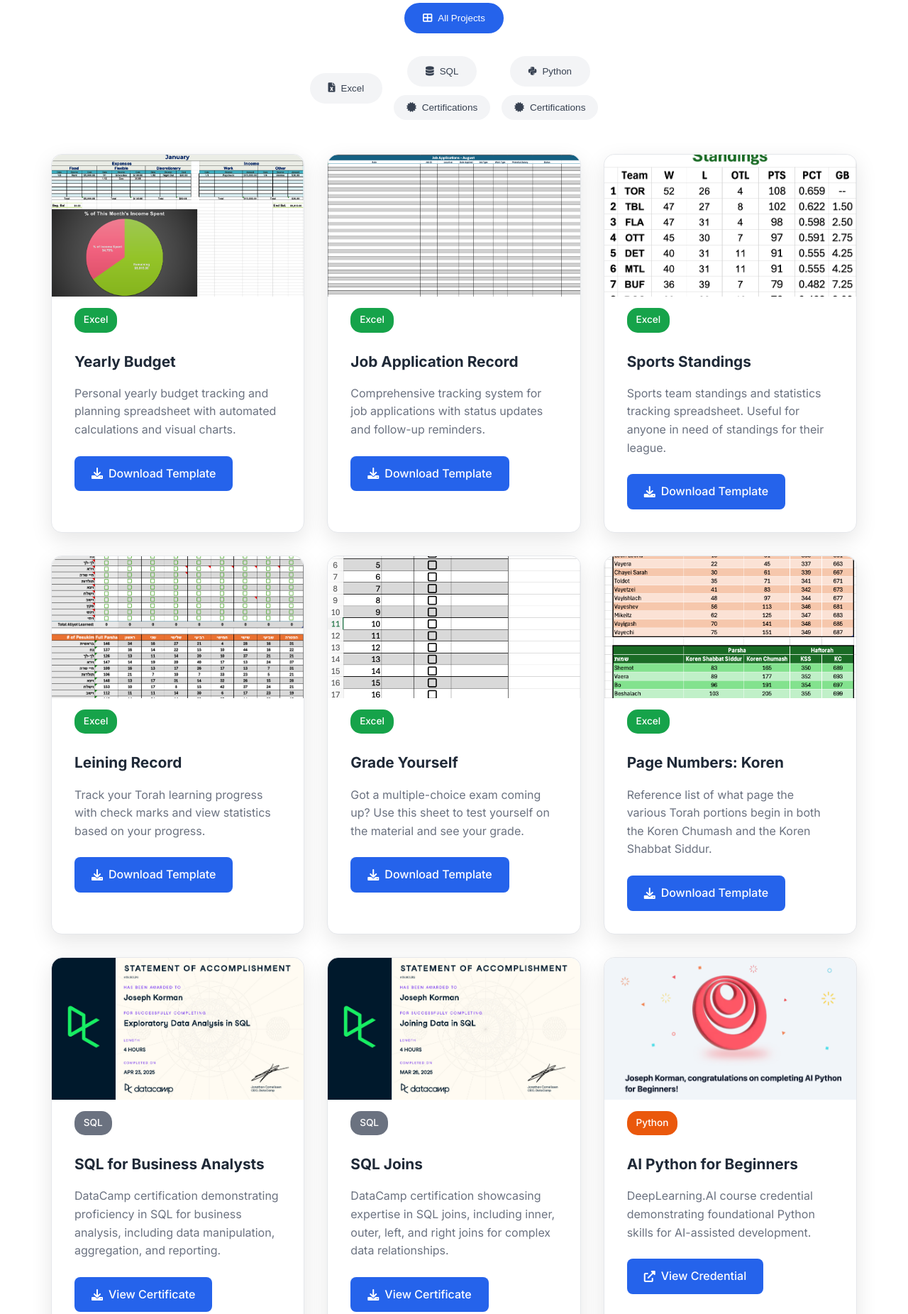
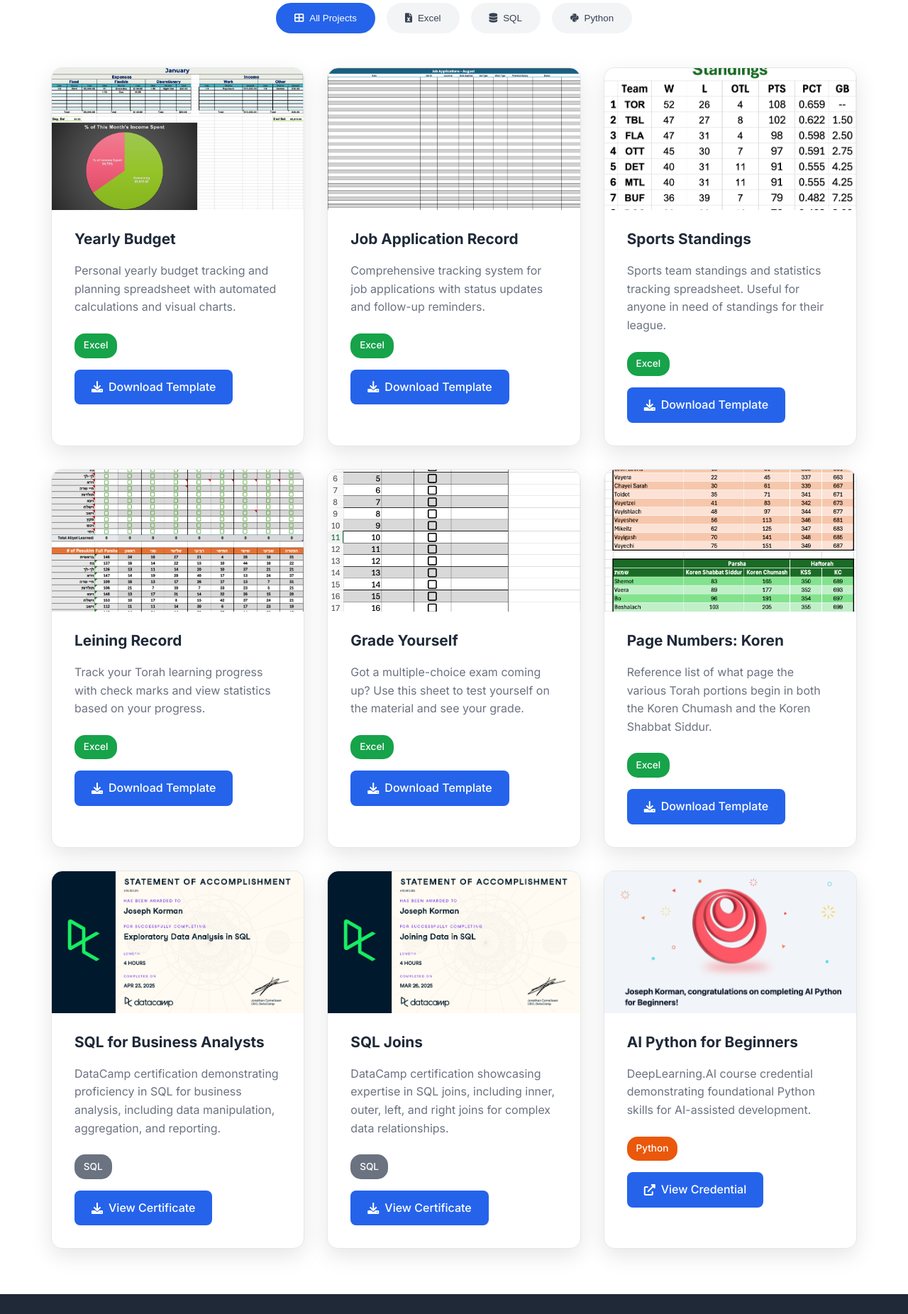
Before and after one commit to jkorman79/newportfolio, a plain HTML site: page business-analytics.html in a window 1280 px wide. Shown: the part 460-2312 px from the top of the page at 71% size. Drawn offline with Linux system fonts and the light colour scheme.

Commit message:
Move tags below descriptions, show certifications buttons only when SQL/Python is clicked

```diff
--- a/business-analytics.html
+++ b/business-analytics.html
@@ -42,16 +42,12 @@
     <!-- Page Content -->
     <main class="page-content">
 
-        <!-- All Projects Button -->
-        <div class="all-projects-button-container">
+        <!-- Software Categories -->
+        <div class="software-categories">
             <button class="category-button active" onclick="filterByTag('all', this)">
                 <i class="fas fa-th-large"></i>
                 All Projects
             </button>
-        </div>
-
-        <!-- Software Categories -->
-        <div class="software-categories">
             <button class="category-button" onclick="filterByTag('excel', this)">
                 <i class="fas fa-file-excel"></i>
                 Excel
@@ -61,7 +57,7 @@
                     <i class="fas fa-database"></i>
                     SQL
                 </button>
-                <button class="certifications-button" onclick="filterByTag('sql-certifications', this, event)">
+                <button class="certifications-button" id="sql-cert-button" onclick="filterByTag('sql-certifications', this, event)" style="display: none;">
                     <i class="fas fa-certificate"></i>
                     Certifications
                 </button>
@@ -71,7 +67,7 @@
                     <i class="fab fa-python"></i>
                     Python
                 </button>
-                <button class="certifications-button" onclick="filterByTag('python-certifications', this, event)">
+                <button class="certifications-button" id="python-cert-button" onclick="filterByTag('python-certifications', this, event)" style="display: none;">
                     <i class="fas fa-certificate"></i>
                     Certifications
                 </button>
@@ -86,11 +82,11 @@
                     <div class="project-thumbnail">
                         <img src="assets/images/thumbnails/Budget-thumb.jpg" alt="Yearly Budget Project">
                     </div>
+                    <h3>Yearly Budget</h3>
+                    <p>Personal yearly budget tracking and planning spreadsheet with automated calculations and visual charts.</p>
                     <div class="project-tags">
                         <span class="project-tag tag-excel">Excel</span>
                     </div>
-                    <h3>Yearly Budget</h3>
-                    <p>Personal yearly budget tracking and planning spreadsheet with automated calculations and visual charts.</p>
                     <a href="assets/documents/excel-projects/Yearly Budget copy.xltx" class="download-link" download>
                         <i class="fas fa-download"></i>
                         Download Template
@@ -100,11 +96,11 @@
                     <div class="project-thumbnail">
                         <img src="assets/images/thumbnails/job-apps-thumb.png" alt="Job Application Record Project">
                     </div>
+                    <h3>Job Application Record</h3>
+                    <p>Comprehensive tracking system for job applications with status updates and follow-up reminders.</p>
                     <div class="project-tags">
                         <span class="project-tag tag-excel">Excel</span>
                     </div>
-                    <h3>Job Application Record</h3>
-                    <p>Comprehensive tracking system for job applications with status updates and follow-up reminders.</p>
                     <a href="assets/documents/excel-projects/Job Application Record copy.xltx" class="download-link" download>
                         <i class="fas fa-download"></i>
                         Download Template
@@ -114,11 +110,11 @@
                     <div class="project-thumbnail">
                         <img src="assets/images/thumbnails/standings-thumb.jpg" alt="Sports Standings Project">
                     </div>
+                    <h3>Sports Standings</h3>
+                    <p>Sports team standings and statistics tracking spreadsheet. Useful for anyone in need of standings for their league.</p>
                     <div class="project-tags">
                         <span class="project-tag tag-excel">Excel</span>
                     </div>
-                    <h3>Sports Standings</h3>
-                    <p>Sports team standings and statistics tracking spreadsheet. Useful for anyone in need of standings for their league.</p>
                     <a href="assets/documents/excel-projects/Sports Standings copy.xlsx" class="download-link" download>
                         <i class="fas fa-download"></i>
                         Download Template
@@ -128,11 +124,11 @@
                     <div class="project-thumbnail">
                         <img src="assets/images/thumbnails/Leining-thumb.jpg" alt="Leining Record Project">
                     </div>
+                    <h3>Leining Record</h3>
+                    <p>Track your Torah learning progress with check marks and view statistics based on your progress.</p>
                     <div class="project-tags">
                         <span class="project-tag tag-excel">Excel</span>
                     </div>
-                    <h3>Leining Record</h3>
-                    <p>Track your Torah learning progress with check marks and view statistics based on your progress.</p>
                     <a href="assets/documents/excel-projects/Leining Record copy.xltx" class="download-link" download>
                         <i class="fas fa-download"></i>
                         Download Template
@@ -142,11 +138,11 @@
                     <div class="project-thumbnail">
                         <img src="assets/images/thumbnails/Exams-thumb.jpg" alt="Grade Yourself Project">
                     </div>
+                    <h3>Grade Yourself</h3>
+                    <p>Got a multiple-choice exam coming up? Use this sheet to test yourself on the material and see your grade.</p>
                     <div class="project-tags">
                         <span class="project-tag tag-excel">Excel</span>
                     </div>
-                    <h3>Grade Yourself</h3>
-                    <p>Got a multiple-choice exam coming up? Use this sheet to test yourself on the material and see your grade.</p>
                     <a href="assets/documents/excel-projects/Exam Grading copy.xltx" class="download-link" download>
                         <i class="fas fa-download"></i>
                         Download Template
@@ -156,11 +152,11 @@
                     <div class="project-thumbnail">
                         <img src="assets/images/thumbnails/pages-thumb.jpg" alt="Page Numbers: Koren Project">
                     </div>
+                    <h3>Page Numbers: Koren</h3>
+                    <p>Reference list of what page the various Torah portions begin in both the Koren Chumash and the Koren Shabbat Siddur.</p>
                     <div class="project-tags">
                         <span class="project-tag tag-excel">Excel</span>
                     </div>
-                    <h3>Page Numbers: Koren</h3>
-                    <p>Reference list of what page the various Torah portions begin in both the Koren Chumash and the Koren Shabbat Siddur.</p>
                     <a href="assets/documents/excel-projects/Page Numbers - JLIC copy.xlsx" class="download-link" download>
                         <i class="fas fa-download"></i>
                         Download Template
@@ -172,11 +168,11 @@
                     <div class="project-thumbnail">
                         <img src="assets/images/thumbnails/SQL for BA Completion copy.jpg" alt="SQL for Business Analysts Certificate">
                     </div>
+                    <h3>SQL for Business Analysts</h3>
+                    <p>DataCamp certification demonstrating proficiency in SQL for business analysis, including data manipulation, aggregation, and reporting.</p>
                     <div class="project-tags">
                         <span class="project-tag tag-sql">SQL</span>
                     </div>
-                    <h3>SQL for Business Analysts</h3>
-                    <p>DataCamp certification demonstrating proficiency in SQL for business analysis, including data manipulation, aggregation, and reporting.</p>
                     <a href="assets/documents/certificates/SQL for Business Analysts Completion copy.pdf" class="download-link" download>
                         <i class="fas fa-download"></i>
                         View Certificate
@@ -186,11 +182,11 @@
                     <div class="project-thumbnail">
                         <img src="assets/images/thumbnails/SQL Joins Certificate of COmpletion copy.jpg" alt="SQL Joins Certificate">
                     </div>
+                    <h3>SQL Joins</h3>
+                    <p>DataCamp certification showcasing expertise in SQL joins, including inner, outer, left, and right joins for complex data relationships.</p>
                     <div class="project-tags">
                         <span class="project-tag tag-sql">SQL</span>
                     </div>
-                    <h3>SQL Joins</h3>
-                    <p>DataCamp certification showcasing expertise in SQL joins, including inner, outer, left, and right joins for complex data relationships.</p>
                     <a href="assets/documents/certificates/SQL Joins Certificate of Completion copy.pdf" class="download-link" download>
                         <i class="fas fa-download"></i>
                         View Certificate
@@ -202,11 +198,11 @@
                     <div class="project-thumbnail">
                         <img src="assets/images/thumbnails/Python_AI_Thumb.png" alt="AI Python for Beginners Certificate">
                     </div>
+                    <h3>AI Python for Beginners</h3>
+                    <p>DeepLearning.AI course credential demonstrating foundational Python skills for AI-assisted development.</p>
                     <div class="project-tags">
                         <span class="project-tag tag-python">Python</span>
                     </div>
-                    <h3>AI Python for Beginners</h3>
-                    <p>DeepLearning.AI course credential demonstrating foundational Python skills for AI-assisted development.</p>
                     <a href="https://learn.deeplearning.ai/accomplishments/e12b8904-82b7-4bcf-a2b0-b0ba2bb3ec89?usp=sharing" class="download-link" target="_blank">
                         <i class="fas fa-external-link-alt"></i>
                         View Credential
@@ -266,6 +262,23 @@
             allCategoryButtons.forEach(button => button.classList.remove('active'));
             allCertButtons.forEach(button => button.classList.remove('active'));
 
+            // Get certifications buttons
+            const sqlCertButton = document.getElementById('sql-cert-button');
+            const pythonCertButton = document.getElementById('python-cert-button');
+
+            // Show/hide certifications buttons based on selected tag
+            if (tag === 'sql') {
+                sqlCertButton.style.display = 'flex';
+                pythonCertButton.style.display = 'none';
+            } else if (tag === 'python') {
+                sqlCertButton.style.display = 'none';
+                pythonCertButton.style.display = 'flex';
+            } else {
+                // Hide certifications buttons for 'all' or 'excel' or certifications views
+                sqlCertButton.style.display = 'none';
+                pythonCertButton.style.display = 'none';
+            }
+
             // Get all project cards
             const projectCards = document.querySelectorAll('.project-card');
 
--- a/styles.css
+++ b/styles.css
@@ -1154,6 +1154,7 @@ html {
     flex-direction: column;
     gap: 0.75rem;
     align-items: center;
+    position: relative;
 }
 
 .certifications-button {
@@ -1181,18 +1182,13 @@ html {
     transform: translateY(-1px);
 }
 
-.all-projects-button-container {
-    display: flex;
-    justify-content: center;
-    margin-bottom: 2rem;
-}
 
 /* Project Tags */
 .project-tags {
     display: flex;
     flex-wrap: wrap;
     gap: 0.5rem;
-    margin: 1rem 2rem 0.5rem;
+    margin: 0 2rem 1rem;
 }
 
 .project-tag {
```
